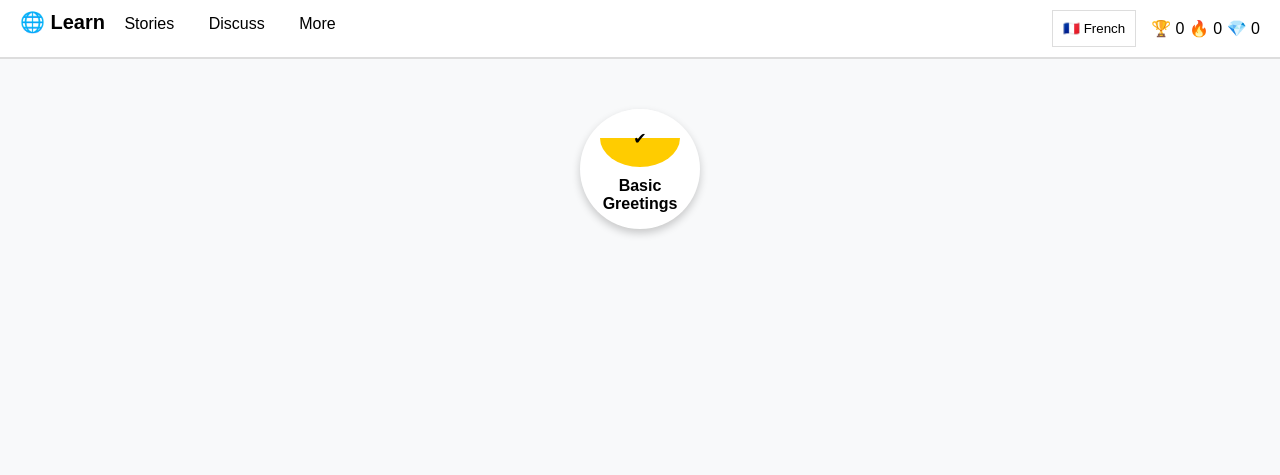
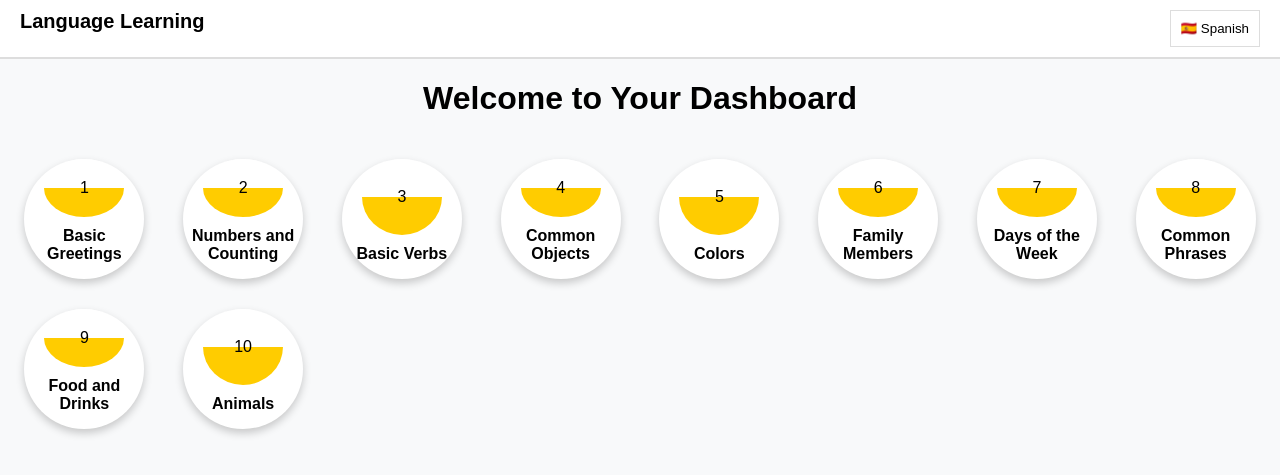
Before and after one commit to TanujaP15/Language-Learning-Platform, a Flask app: page /dashboard in a window 1280 px wide. Shown: the top 475 px of the page. Run offline with Flask 3, Linux system fonts and the light colour scheme.

Commit message:
all lessons are fetched for default language as spanish

```diff
--- a/app.py
+++ b/app.py
@@ -9,10 +9,10 @@ try:
         lessons_data = json.load(file)
 except (FileNotFoundError, json.JSONDecodeError) as e:
     print(f"Error loading lessons.json: {e}")
-    lessons_data = {}  # Fallback to an empty dictionary
+    lessons_data = {}
 
-# Extract Spanish lessons safely
-spanish_lessons = lessons_data.get("Spanish-English", [])
+# Available languages
+AVAILABLE_LANGUAGES = ["Spanish", "French", "German", "Japanese"]
 
 @app.route('/')
 def home():
@@ -24,35 +24,32 @@ def login():
         email = request.form['email']
         password = request.form['password']
 
-        # Dummy authentication (Replace this with actual user validation)
+        # Dummy authentication (Replace with actual validation)
         if email == "user@example.com" and password == "password123":
             return redirect(url_for('dashboard'))
-
-    #     return render_template("login.html", error="Invalid credentials. Try again.")
 
     return render_template("login.html")
 
 @app.route('/dashboard')
 def dashboard():
-    if not spanish_lessons:
-        return "No lessons found", 404
+    lang = request.args.get("lang", "Spanish")  # Default to Spanish
+    lessons = lessons_data.get(f"{lang}-English", [])
 
-    first_lesson = spanish_lessons[0] if spanish_lessons else None
-    return render_template("dashboard.html", lesson=first_lesson)
+    if request.headers.get('X-Requested-With') == 'XMLHttpRequest':  # Check if it's an AJAX request
+        return jsonify({"lessons": lessons})
+
+    return render_template("dashboard.html", lessons=lessons, language=lang)
 
 @app.route('/lesson/<int:lesson_id>')
 def lesson_page(lesson_id):
-    lesson = next((lesson for lesson in spanish_lessons if lesson.get("lesson") == lesson_id), None)
+    lang = request.args.get("lang", "Spanish")
+    lessons = lessons_data.get(f"{lang}-English", [])
 
+    lesson = next((lesson for lesson in lessons if lesson.get("lesson") == lesson_id), None)
     if lesson:
         return render_template("lesson.html", lesson=lesson)
 
     return jsonify({"error": "Lesson not found", "lesson_id": lesson_id}), 404
 
-# Custom 404 error handler
-@app.errorhandler(404)
-def page_not_found(e):
-    return render_template("404.html"), 404
-
 if __name__ == "__main__":
     app.run(debug=True)
--- a/static/css/dashboard.css
+++ b/static/css/dashboard.css
@@ -6,20 +6,13 @@ body {
     text-align: center;
 }
 
-/* Navbar Styling */
+/* Navbar */
 .navbar {
     display: flex;
     justify-content: space-between;
     padding: 10px 20px;
     background-color: white;
     border-bottom: 2px solid #ddd;
-}
-
-.nav-left a {
-    text-decoration: none;
-    color: black;
-    margin: 0 15px;
-    font-size: 16px;
 }
 
 .nav-left .logo {
@@ -32,11 +25,6 @@ body {
     align-items: center;
 }
 
-.stats {
-    margin-left: 15px;
-}
-
-/* Dropdown Styling */
 .dropdown {
     position: relative;
     display: inline-block;
@@ -53,8 +41,8 @@ body {
     display: none;
     position: absolute;
     background-color: white;
+    min-width: 120px;
     box-shadow: 0px 4px 8px rgba(0, 0, 0, 0.1);
-    min-width: 120px;
 }
 
 .dropdown-content a {
@@ -64,20 +52,17 @@ body {
     color: black;
 }
 
-.dropdown-content a:hover {
-    background-color: #f1f1f1;
-}
-
 .dropdown:hover .dropdown-content {
     display: block;
 }
 
 /* Lesson Grid */
 .lesson-container {
-    display: flex;
-    justify-content: center;
-    margin-top: 50px;
+    display: grid;
+    grid-template-columns: repeat(auto-fit, minmax(120px, 1fr));
     gap: 30px;
+    padding: 20px;
+    justify-items: center;
 }
 
 .lesson {
--- a/static/js/dashboard.js
+++ b/static/js/dashboard.js
@@ -1,9 +1,12 @@
-// Change Language Function
+document.addEventListener("DOMContentLoaded", function () {
+    const languageDropdown = document.querySelector(".dropbtn");
+    const lessonContainer = document.getElementById("lesson-container");
+
     function changeLanguage(language) {
-    document.querySelector(".dropbtn").innerHTML = getFlag(language) + " " + language;
+        languageDropdown.innerHTML = getFlag(language) + " " + language;
+        fetchLessons(language);
     }
 
-// Helper to Get Flag Emoji
     function getFlag(language) {
         const flags = {
             "French": "🇫🇷",
@@ -14,7 +17,35 @@ function getFlag(language) {
         return flags[language] || "🌐";
     }
 
-// Redirect to Lesson Page
     function goToLesson(lessonId) {
-    window.location.href = `/lesson/${lessonId}`;
+        const selectedLanguage = languageDropdown.innerText.trim().split(" ")[1];
+        window.location.href = `/lesson/${lessonId}?lang=${selectedLanguage}`;
     }
+
+    function fetchLessons(language) {
+        fetch(`/dashboard?lang=${language}`)
+            .then(response => response.json())
+            .then(data => {
+                lessonContainer.innerHTML = "";
+                data.lessons.forEach(lesson => {
+                    const lessonDiv = document.createElement("div");
+                    lessonDiv.classList.add("lesson");
+                    lessonDiv.onclick = () => goToLesson(lesson.lesson);
+
+                    const progressCircle = document.createElement("div");
+                    progressCircle.classList.add("progress-circle");
+                    progressCircle.innerText = lesson.lesson;
+
+                    const lessonTitle = document.createElement("p");
+                    lessonTitle.innerText = lesson.title;
+
+                    lessonDiv.appendChild(progressCircle);
+                    lessonDiv.appendChild(lessonTitle);
+                    lessonContainer.appendChild(lessonDiv);
+                });
+            });
+    }
+
+    // Default language is Spanish
+    changeLanguage("Spanish");
+});
--- a/templates/dashboard.html
+++ b/templates/dashboard.html
@@ -3,40 +3,40 @@
 <head>
     <meta charset="UTF-8">
     <meta name="viewport" content="width=device-width, initial-scale=1.0">
-    <title>Language Dashboard</title>
+    <title>Dashboard</title>
     <link rel="stylesheet" href="{{ url_for('static', filename='css/dashboard.css') }}">
     <script defer src="{{ url_for('static', filename='js/dashboard.js') }}"></script>
 </head>
 <body>
 
-    <!-- Top Navigation -->
-    <nav class="navbar">
+    <div class="navbar">
         <div class="nav-left">
-            <span class="logo">🌐 Learn</span>
-            <a href="#">Stories</a>
-            <a href="#">Discuss</a>
-            <a href="#">More</a>
+            <span class="logo">Language Learning</span>
         </div>
         <div class="nav-right">
             <div class="dropdown">
-                <button class="dropbtn">🇫🇷 French</button>
+                <button class="dropbtn">🇪🇸 Spanish</button>
                 <div class="dropdown-content">
+                    <a href="#" onclick="changeLanguage('Spanish')">🇪🇸 Spanish</a>
                     <a href="#" onclick="changeLanguage('French')">🇫🇷 French</a>
-                    <a href="#" onclick="changeLanguage('Spanish')">🇪🇸 Spanish</a>
                     <a href="#" onclick="changeLanguage('German')">🇩🇪 German</a>
                     <a href="#" onclick="changeLanguage('Japanese')">🇯🇵 Japanese</a>
                 </div>
             </div>
-            <span class="stats">🏆 0 🔥 0 💎 0</span>
         </div>
-    </nav>
+    </div>
 
-    <!-- Lessons Section -->
-    <div class="lesson-container">
-        <div class="lesson" onclick="goToLesson(1)">
-            <div class="progress-circle"><span>✔</span></div>
-            <p>Basic Greetings</p>
-        </div>
+    <h1>Welcome to Your Dashboard</h1>
+
+    <div class="lesson-container" id="lesson-container">
+        {% for lesson in lessons %}
+        <a href="{{ url_for('lesson_page', lesson_id=lesson.lesson) }}" class="lesson-link">
+            <div class="lesson">
+                <div class="progress-circle">{{ lesson.lesson }}</div>
+                <p>{{ lesson.title }}</p>
+            </div>
+        </a>
+        {% endfor %}
     </div>
 
 </body>
```
Also changed, not shown: templates/login.html (+84 -8 lines). Lines whose indentation alone changed are shown as unchanged.
